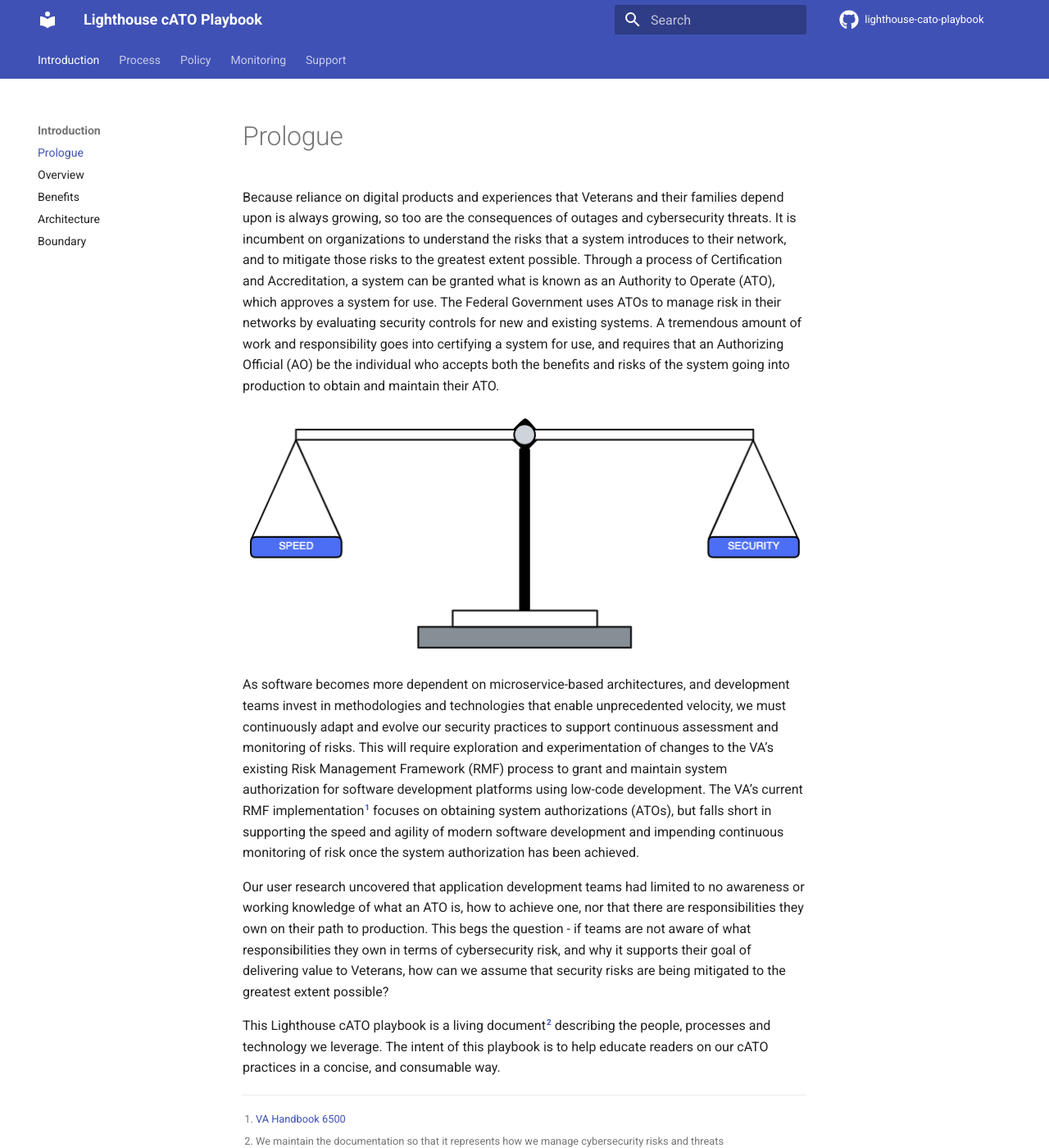
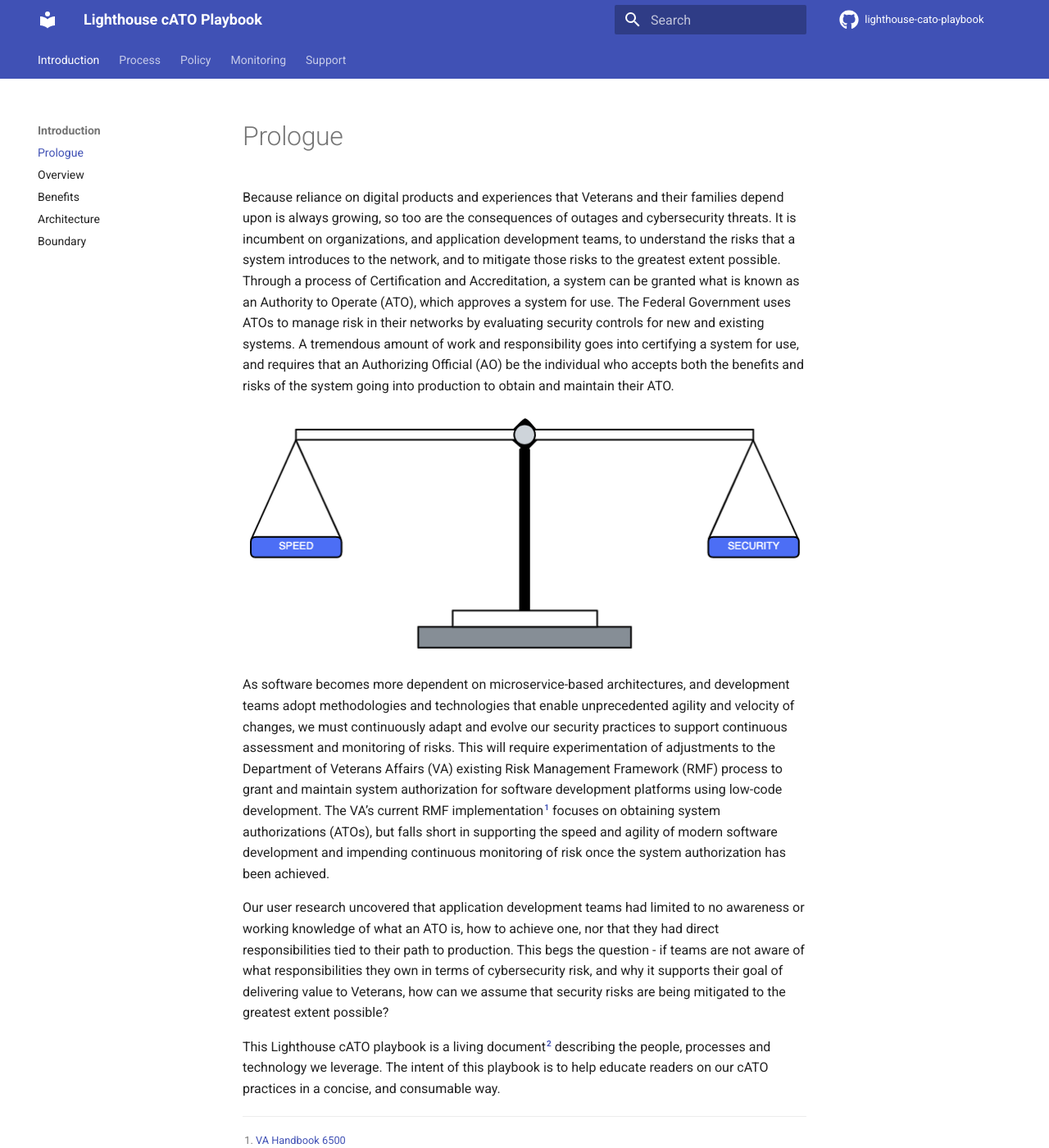
Before and after one commit to rise8-us/cato-playbook, an MkDocs documentation site: the page built from docs/prologue.md, in a window 1280 px wide and 1400 px high. Shown: the whole window at 82% size. Built offline with MkDocs 1.6.1 and Material for MkDocs 9.7.7, drawn with Linux system fonts in a browser that asks for light colours; comment, search, counter and statistics services are not loaded.

Commit message:
Update prologue.md

```diff
--- a/docs/prologue.md
+++ b/docs/prologue.md
@@ -1,12 +1,12 @@
 # Prologue
 
-Because reliance on digital products and experiences that Veterans and their families depend upon is always growing, so too are the consequences of outages and cybersecurity threats. It is incumbent on organizations to understand the risks that a system introduces to their network, and to mitigate those risks to the greatest extent possible. Through a process of Certification and Accreditation, a system can be granted what is known as an Authority to Operate (ATO), which approves a system for use. The Federal Government uses ATOs to manage risk in their networks by evaluating security controls for new and existing systems. A tremendous amount of work and responsibility goes into certifying a system for use, and requires that an Authorizing Official (AO) be the individual who accepts both the benefits and risks of the system going into production to obtain and maintain their ATO.
+Because reliance on digital products and experiences that Veterans and their families depend upon is always growing, so too are the consequences of outages and cybersecurity threats. It is incumbent on organizations, and application development teams, to understand the risks that a system introduces to the network, and to mitigate those risks to the greatest extent possible. Through a process of Certification and Accreditation, a system can be granted what is known as an Authority to Operate (ATO), which approves a system for use. The Federal Government uses ATOs to manage risk in their networks by evaluating security controls for new and existing systems. A tremendous amount of work and responsibility goes into certifying a system for use, and requires that an Authorizing Official (AO) be the individual who accepts both the benefits and risks of the system going into production to obtain and maintain their ATO.
 
 ![This is an image](images/weightScale.png)
 
-As software becomes more dependent on microservice-based architectures, and development teams invest in methodologies and technologies that enable unprecedented velocity, we must continuously adapt and evolve our security practices to support continuous assessment and monitoring of risks. This will require exploration and experimentation of changes to the VA’s existing Risk Management Framework (RMF) process to grant and maintain system authorization for software development platforms using low-code development. The VA’s current RMF implementation[^1] focuses on obtaining system authorizations (ATOs), but falls short in supporting the speed and agility of modern software development and impending continuous monitoring of risk once the system authorization has been achieved.
+As software becomes more dependent on microservice-based architectures, and development teams adopt methodologies and technologies that enable unprecedented agility and velocity of changes, we must continuously adapt and evolve our security practices to support continuous assessment and monitoring of risks. This will require experimentation of adjustments to the Department of Veterans Affairs (VA) existing Risk Management Framework (RMF) process to grant and maintain system authorization for software development platforms using low-code development. The VA’s current RMF implementation[^1] focuses on obtaining system authorizations (ATOs), but falls short in supporting the speed and agility of modern software development and impending continuous monitoring of risk once the system authorization has been achieved.
 
-Our user research uncovered that application development teams had limited to no awareness or working knowledge of what an ATO is, how to achieve one, nor that there are responsibilities they own on their path to production. This begs the question - if teams are not aware of what responsibilities they own in terms of cybersecurity risk, and why it supports their goal of delivering value to Veterans, how can we assume that security risks are being mitigated to the greatest extent possible?
+Our user research uncovered that application development teams had limited to no awareness or working knowledge of what an ATO is, how to achieve one, nor that they had direct responsibilities tied to their path to production. This begs the question - if teams are not aware of what responsibilities they own in terms of cybersecurity risk, and why it supports their goal of delivering value to Veterans, how can we assume that security risks are being mitigated to the greatest extent possible?
 
 This Lighthouse cATO playbook is a living document[^2] describing the people, processes and technology we leverage. The intent of this playbook is to help educate readers on our cATO practices in a concise, and consumable way.
 
```
